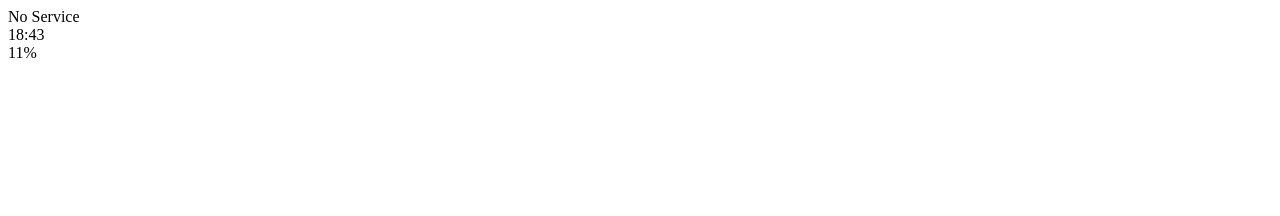
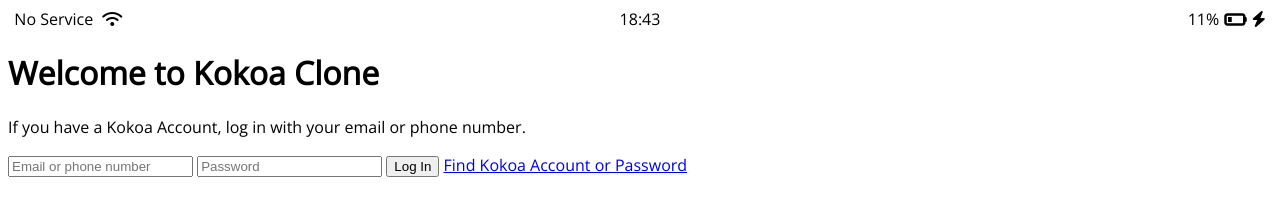
Before and after one commit to tenisme/kokoa-clone-2025, a plain HTML site: page index.html in a window 1280 px wide. Drawn offline with nearby package versions, Linux system fonts and the light colour scheme.

Commit message:
Create styles.css and adding icons and making header

```diff
--- /dev/null
+++ b/CSS/styles.css
@@ -0,0 +1,33 @@
+@import url("https://fonts.googleapis.com/css2?family=Open+Sans:ital@0;1&display=swap");
+
+body {
+  font-family: "open sans", sans-serif;
+}
+
+.status-bar {
+  display: flex;
+  justify-content: center;
+}
+
+.status-bar__column {
+  width: 33%;
+}
+
+.status-bar__column:first-child span {
+  margin-right: 5px;
+}
+
+.status-bar__column:nth-child(2) {
+  display: flex;
+  justify-content: center;
+}
+
+.status-bar__column:last-child {
+  display: flex;
+  justify-content: flex-end;
+  align-items: center;
+}
+
+.status-bar__column .fa-battery-quarter {
+  margin: 0px 5px;
+}
--- a/index.html
+++ b/index.html
@@ -1,24 +1,44 @@
 <!doctype html>
 <html lang="en">
   <head>
+    <link rel="stylesheet" href="css/styles.css" />
     <meta charset="UTF-8" />
     <meta name="viewport" content="width=device-width, initial-scale=1.0" />
-    <title>Welcome to Kokoa Talk</title>
+    <title>Welcome to Kokoa Clone</title>
   </head>
   <body>
-    <div id="status-bar">
+    <div class="status-bar">
       <div class="status-bar__column">
         <span>No Service</span>
-        <!-- To Do: Wifi Icon -->
+        <i class="fa-solid fa-wifi"></i>
       </div>
       <div class="status-bar__column">
         <span>18:43</span>
       </div>
       <div class="status-bar__column">
         <span>11%</span>
-        <!-- Battery Icon -->
-        <!-- Lightning Icon -->
+        <i class="fa-solid fa-battery-quarter fa-lg"></i>
+        <i class="fa-solid fa-bolt"></i>
       </div>
     </div>
+
+    <header class="welcome-header">
+      <h1 class="welcome-header__title">Welcome to Kokoa Clone</h1>
+      <p class="welcome-header__text">
+        If you have a Kokoa Account, log in with your email or phone number.
+      </p>
+    </header>
+
+    <form id="login-form">
+      <input type="text" placeholder="Email or phone number" />
+      <input type="password" placeholder="Password" />
+      <input type="submit" value="Log In" />
+      <a href="#">Find Kokoa Account or Password</a>
+    </form>
+
+    <script
+      src="https://kit.fontawesome.com/c564712518.js"
+      crossorigin="anonymous"
+    ></script>
   </body>
 </html>
```
